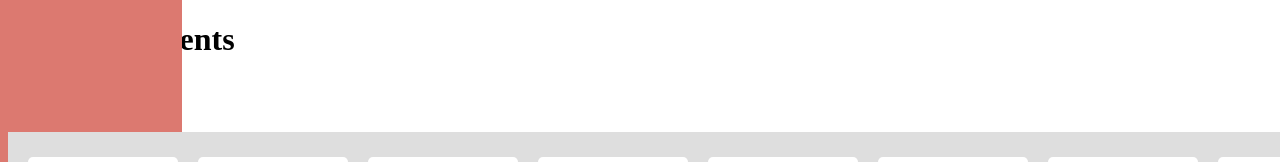
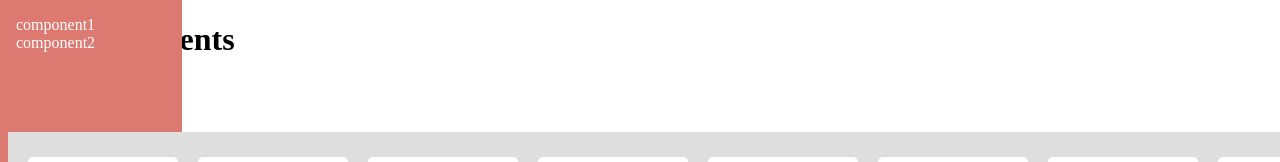
Before and after one commit to krokben/mullra, a React app: page / in a window 1280 px wide. Shown: the top 162 px of the page. Built offline with nearby package versions, Linux system fonts and the light colour scheme.

Commit message:
render components in sidebar

```diff
--- a/src/App.tsx
+++ b/src/App.tsx
@@ -15,7 +15,7 @@ export default function App() {
       type: INIT_COMPONENTS,
       components: [
         ...components,
-        ...[{ title: "component1" }, { title: "component2" }],
+        ...[{ name: "component1" }, { name: "component2" }],
       ],
     });
   }, []);
--- a/src/components/sidebar.tsx
+++ b/src/components/sidebar.tsx
@@ -1,7 +1,8 @@
 import * as React from "react";
 import styled from "styled-components";
+import { Component } from "../types";
 
-const Sidebar = styled.ul`
+const SidebarUl = styled.ul`
   position: fixed;
   top: 0;
   bottom: 0;
@@ -14,4 +15,18 @@ const Sidebar = styled.ul`
   list-style-type: none;
 `;
 
-export default props => <Sidebar></Sidebar>;
+interface SidebarProps {
+  components: Component[];
+}
+
+export default class Sidebar extends React.Component<SidebarProps> {
+  public render() {
+    return (
+      <SidebarUl>
+        {this.props.components.map((component, index) => (
+          <li key={`component-${index}`}>{component.name}</li>
+        ))}
+      </SidebarUl>
+    );
+  }
+}
--- a/src/index.html
+++ b/src/index.html
@@ -4,7 +4,7 @@
     <meta charset="utf-8" />
     <meta name="viewport" content="width=device-width, initial-scale=1" />
     <meta http-equiv="X-UA-Compatible" content="ie=edge" />
-    <title>Vocab Vault</title>
+    <title>Mullra</title>
   </head>
   <body>
     <noscript>
--- /dev/null
+++ b/src/types.ts
@@ -0,0 +1,5 @@
+export interface Component {
+  type: string;
+  name: string;
+  description: string;
+}
```
